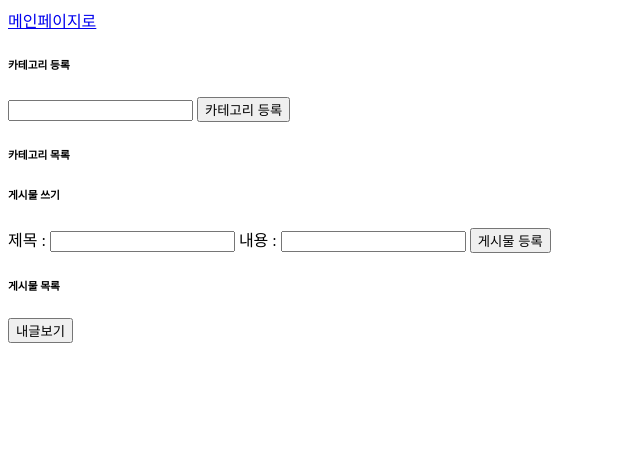
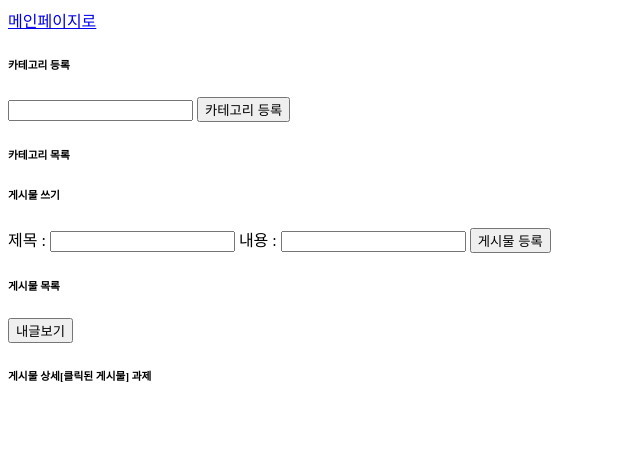
Before and after one commit to itdanja/ezen_web_2022_B_springreact, a Spring app: template src/main/resources/templates/board/list.html in a window 1280 px wide. Shown: the top 470 px of the page, without its empty margins (0-640 px from the left). Run offline with Thymeleaf, Linux system fonts and the light colour scheme; the template is opened without the code that fills it, so the values that code supplies are empty; some of the project's set-up classes (security, data sources, template engines, error pages and the like) are left out, and stand-ins take their place.

Commit message:
day74 과제

```diff
--- a/src/main/resources/templates/board/list.html
+++ b/src/main/resources/templates/board/list.html
@@ -33,6 +33,11 @@
             <table class="boardlistbox"> </table>
         </div>
 
+        <div>
+            <h6> 게시물 상세[클릭된 게시물] 과제</h6>
+            <div class="boardbox"> </div>
+        </div>
+
     </div>
 
     <script  src="http://code.jquery.com/jquery-latest.min.js"></script>
```
